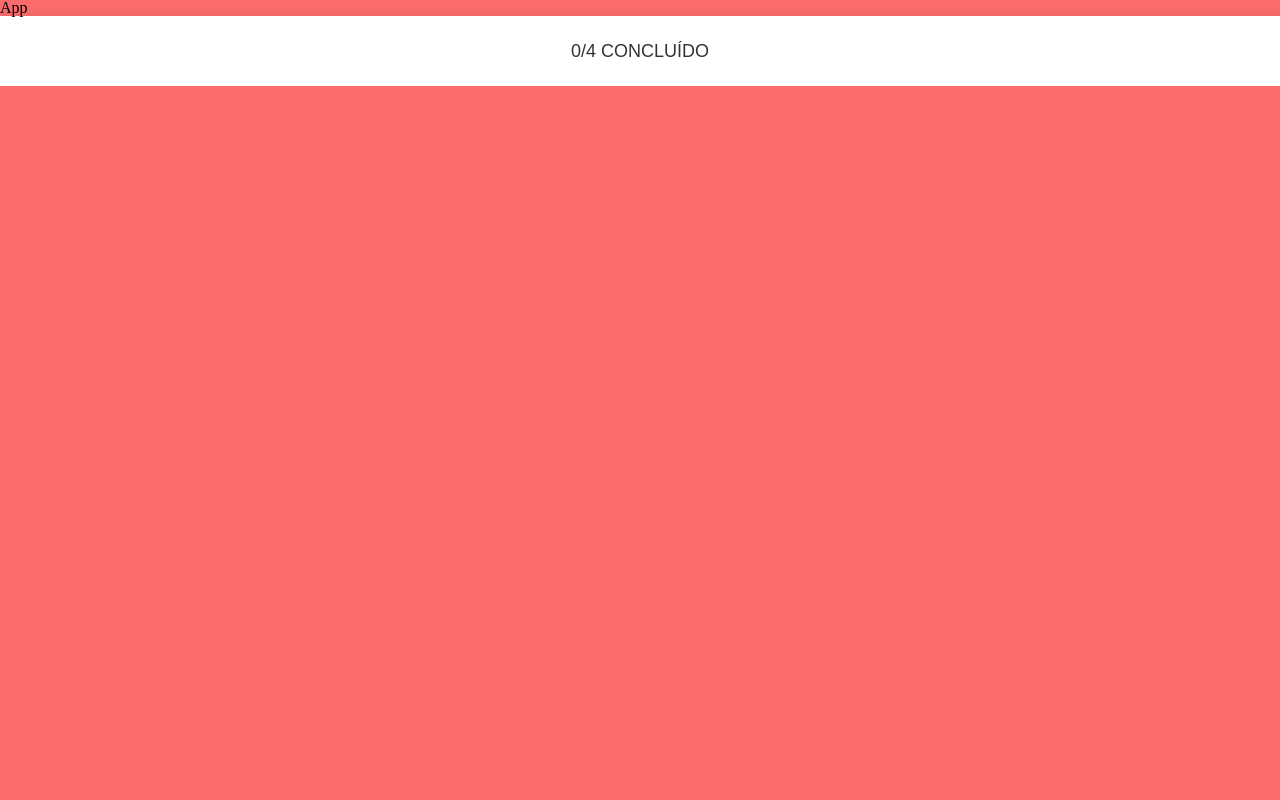
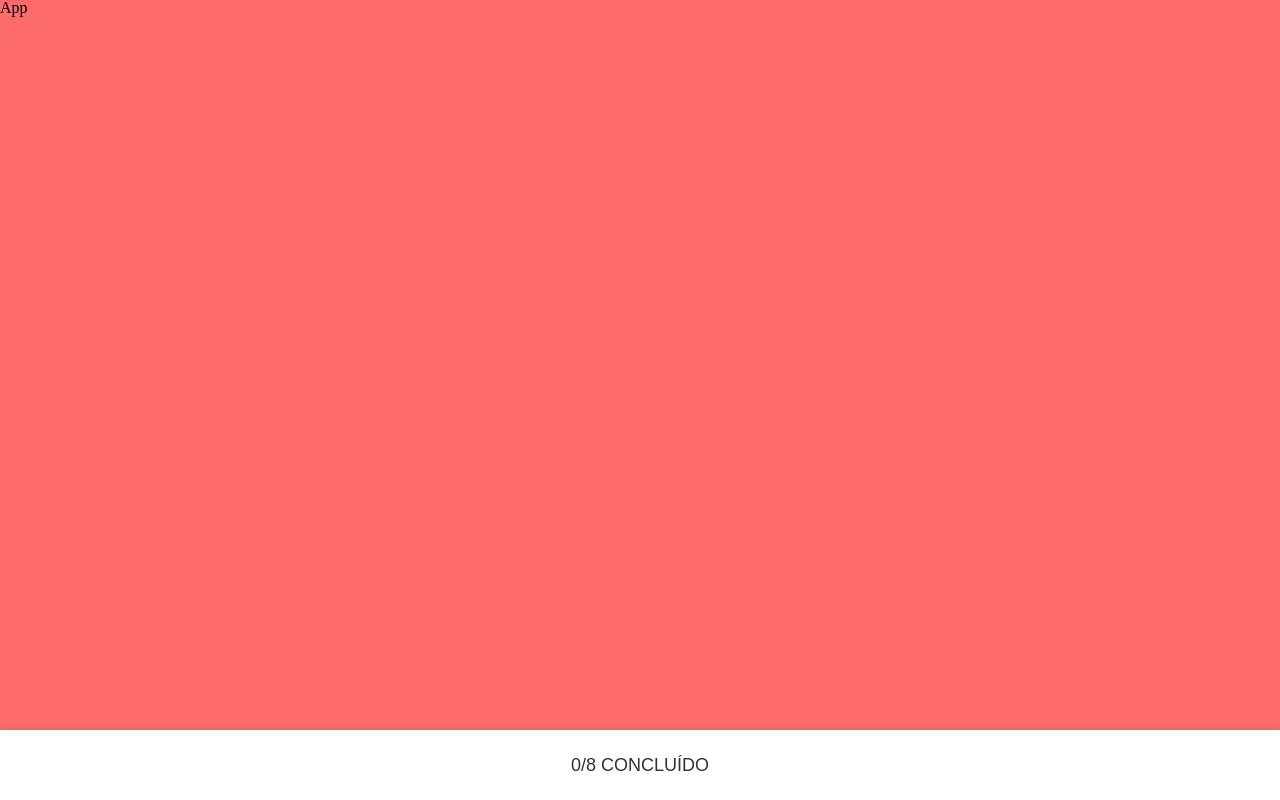
Before and after one commit to curtyraissa/projeto-zaprecall, a React (Create React App) app: page / in a window 1280 px wide. Built offline with nearby package versions, Linux system fonts and the light colour scheme; a web font is replaced by a local one.

Commit message:
fix estilizacao componente contador

```diff
--- a/src/components/Contador.js
+++ b/src/components/Contador.js
@@ -3,7 +3,7 @@ import styled from "styled-components"
 export const Contador = () => {
   return (
     <ContainerContador>
-      <p>0/4 concluído</p>
+      <p>0/8 concluído</p>
     </ContainerContador>
   )
 }
@@ -12,10 +12,13 @@ const ContainerContador = styled.div`
   display: flex;
   align-items: center;
   justify-content: center;
-
   background-color: #FFFFFF;
   height: 70px;
   box-shadow: 0px -4px 6px rgba(0, 0, 0, 0.05);
+  position: fixed;
+  bottom: 0;
+  z-index: 1;
+  width: 100%;
 
   p {
     font-family: 'Recursive', sans-serif;
```
